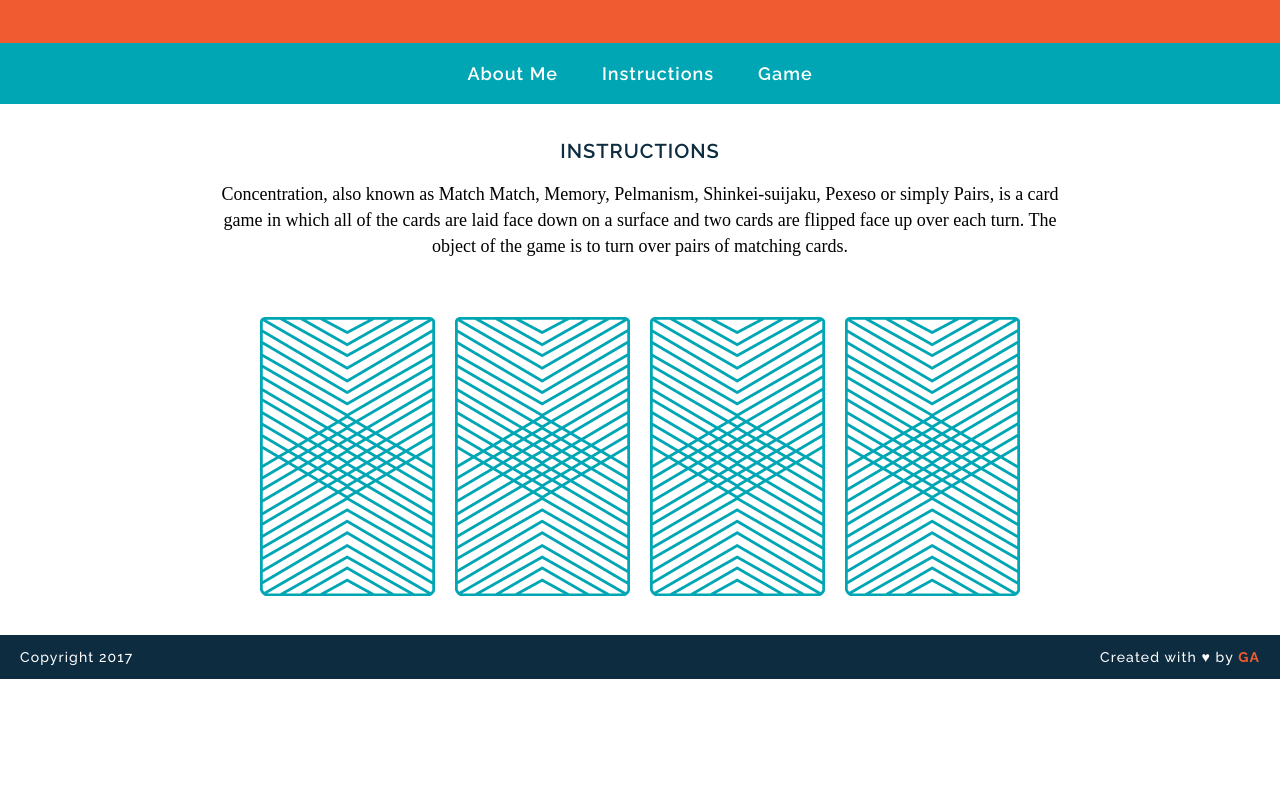
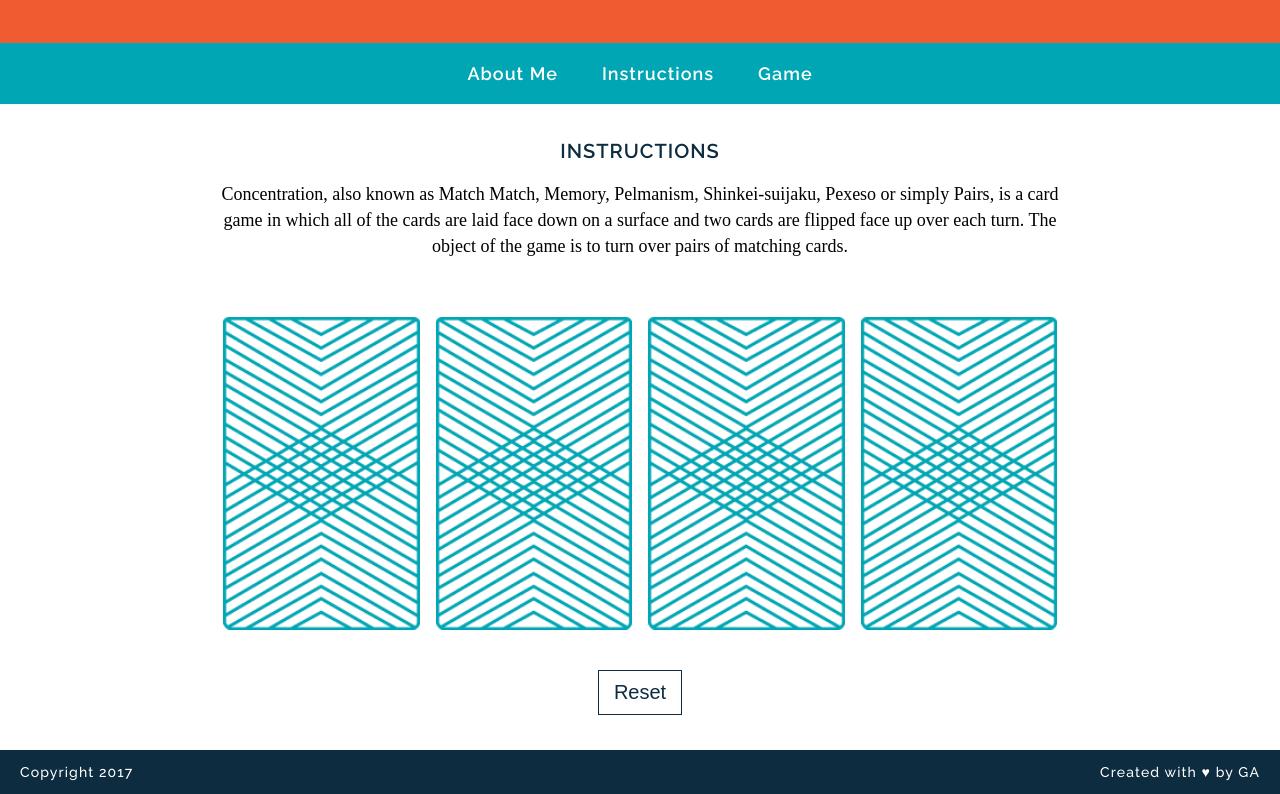
Before and after one commit to johnsweriduk/Memory-Game, a plain HTML site: page index.html in a window 1280 px wide. Shown: the part 120-914 px from the top of the page. Before the commit the page ends 800 px from the top, so only its background shows below. Drawn offline with Linux system fonts and the light colour scheme; a web font is replaced by a local one.

Commit message:
completed game

```diff
--- a/css/style.css
+++ b/css/style.css
@@ -60,6 +60,11 @@ img {
 	margin-top: 40px;
 	margin-left: 8px;
 	margin-right: 8px;
+	margin-bottom: 0px;
+	transition: all 0.2s ease-in-out;
+}
+img.flipped {
+	transform: translateY(-20px);
 }
 footer {
 	padding: 0px 20px;
@@ -83,8 +88,27 @@ content: " ";
 clear: both;
 height: 0;
 font-size: 0;
-}
+}`
 .name {
 	color: #f15b31;
 	font-weight: 700;
 }
+.board img {
+    width: calc(25% - 16px);
+    float: left;
+    cursor: pointer;
+}
+.reset {
+	border: 1px solid #0d2c40;
+	color: #0d2c40;
+	padding: 10px 15px;
+	margin-top: 40px;
+	font-size: 20px;
+	background: transparent;
+	transition: all 0.2s ease-in-out;
+	cursor: pointer;
+}
+.reset:hover {
+	background: #0d2c40;
+	color: #fff;
+}
--- a/index.html
+++ b/index.html
@@ -19,12 +19,7 @@
     <main>
       <h2>Instructions</h2>
       <p>Concentration, also known as Match Match, Memory, Pelmanism, Shinkei-suijaku, Pexeso or simply Pairs, is a card game in which all of the cards are laid face down on a surface and two cards are flipped face up over each turn. The object of the game is to turn over pairs of matching cards.</p>
-      <div>
-        <img src="images/back.png" alt="Queen of Diamonds">
-        <img src="images/back.png" alt="Queen of Hearts">
-        <img src="images/back.png" alt="King of Diamonds">
-        <img src="images/back.png" alt="King of Hearts">
-      </div>
+      <div id="game-board" class="board clearfix"></div>
     </main>
     <footer class="clearfix">
       <p class="copyright">Copyright 2017</p>
--- a/js/main.js
+++ b/js/main.js
@@ -1,46 +1,97 @@
 let cards = [
 	{
 		rank: 'queen',
-		suit: 'hearts';
+		suit: 'hearts',
 		cardImage: 'images/queen-of-hearts.png'
 	},
 	{
 		rank: 'queen',
-		suit: 'diamonds';
+		suit: 'diamonds',
 		cardImage: 'images/queen-of-diamonds.png'
 	},
 	{
 		rank: 'king',
-		suit: 'hearts';
+		suit: 'hearts',
 		cardImage: 'images/king-of-hearts.png'
 	},
 	{
 		rank: 'king',
-		suit: 'diamonds';
+		suit: 'diamonds',
 		cardImage: 'images/king-of-diamonds.png'
 	}
 ];
 let cardsInPlay = [];
+let gameBoard = document.getElementById('game-board');
+
+function randomizeCards() {
+	let newCards = [];
+	for(let i = 0; i < 3; i++) {
+		let index = Math.floor(Math.random() * cards.length);
+		console.log(index);
+		newCards.push(cards.splice(index,1)[0]);
+		console.log(cards);
+	}
+	newCards.push(cards.pop());
+	cards = newCards;
+}
+
+function resetBoard() {
+	cardsInPlay = [];
+	randomizeCards();
+	let cardsOnBoard = gameBoard.childNodes;
+	for(let i = 0; i < cards.length; i++) {
+		cardsOnBoard[i].setAttribute('src', 'images/back.png');
+		cardsOnBoard[i].setAttribute('class', '');
+	}
+}
+
+function createBoard() {
+	randomizeCards();
+
+	for(let i = 0; i < cards.length; i++) {
+		let cardElement = document.createElement('img');
+		cardElement.setAttribute('src', 'images/back.png');
+		cardElement.setAttribute('data-id', i);
+		cardElement.addEventListener('click', flipCard);
+		gameBoard.appendChild(cardElement);
+	}
+
+	let button = document.createElement('button');
+	button.innerHTML = 'Reset';
+	button.setAttribute('class','reset');
+	button.addEventListener('click', resetBoard);
+	gameBoard.appendChild(button);
+}
 
 function checkForMatch() {
 	let cardOne = cardsInPlay[0];
 	let cardTwo = cardsInPlay[1];
 	if(cardOne === cardTwo) {
-		alert("You Found a match!");
+		setTimeout(function() {
+			alert("You Found a match!");
+		}, 250);
 	} else {
-		alert("Sorry, try again.");
+		setTimeout(function() {
+			alert("Sorry, try again.");
+		}, 250);
 	}
+	//resetBoard();
 }
 
-function flipCard(cardId) {
-	console.log("User flipped" + cards[cardId].rank);
-	console.log("Suit is " + cards[cardId].suit);
-	console.log("Card Image is " + cards[cardId].cardImage);
-	cardsInPlay.push(card[cardId].rank);
+function flipCard() {
+	let id = this.getAttribute('data-id');
+	let card = cards[id];
+	this.setAttribute('src', card.cardImage);
+	if(cardsInPlay.length < 2) {
+		this.setAttribute('class', 'flipped');
+	}
+	console.log("User flipped" + card.rank);
+	console.log("Suit is " + card.suit);
+	console.log("Card Image is " + card.cardImage);
+	cardsInPlay.push(card.rank);
 	if(cardsInPlay.length === 2) {
 		checkForMatch();
 	}
 }
 
-flipCard(0);
-flipCard(2);
+createBoard();
```
